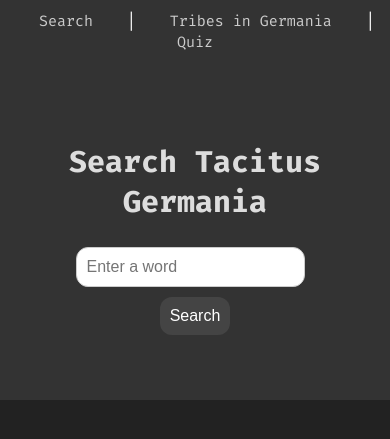
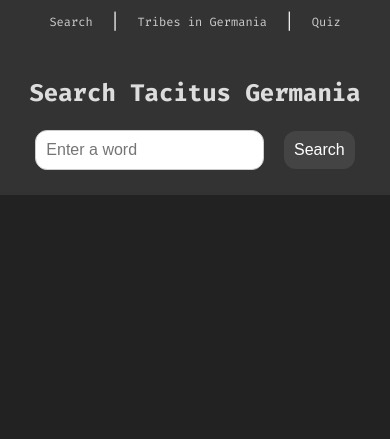
Before and after one commit to cyong113/SearchGermania, a Flask app: page / in a window 390 px wide. Shown: the top 439 px of the page. Run offline with Flask 3, Linux system fonts and the light colour scheme.

Commit message:
reletive header for all pages

```diff
--- a/app/templates/index.html
+++ b/app/templates/index.html
@@ -73,6 +73,18 @@
             border-color: #666;
             outline: none;
         }
+        @media (max-width: 600px) {
+        .top-nav a {
+            font-size: 12px; /* Smaller font size for navigation links */
+            padding: 8px; /* Smaller padding to save space */
+        }
+        .header {
+            padding: 20px; /* Reduced padding for the header on mobile */
+        }
+        .header h1 {
+            font-size: 24px; /* Smaller font size for the header title */
+        }
+    }
       </style>
     </head>
     <body>
```
Also changed, not shown: app/templates/quiz.html (+12 -0 lines), app/templates/quiz_results.html (+12 -0 lines).
